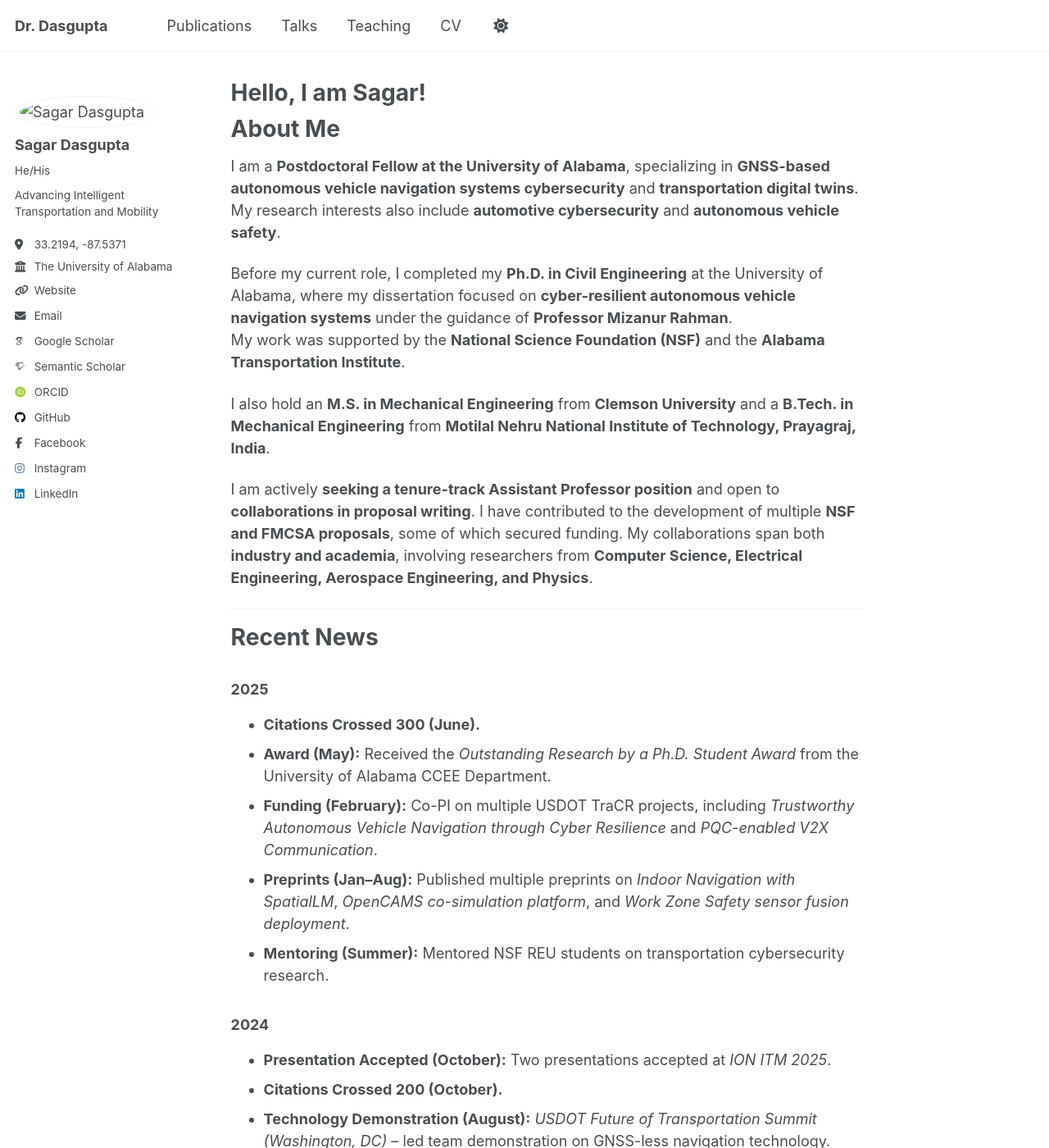
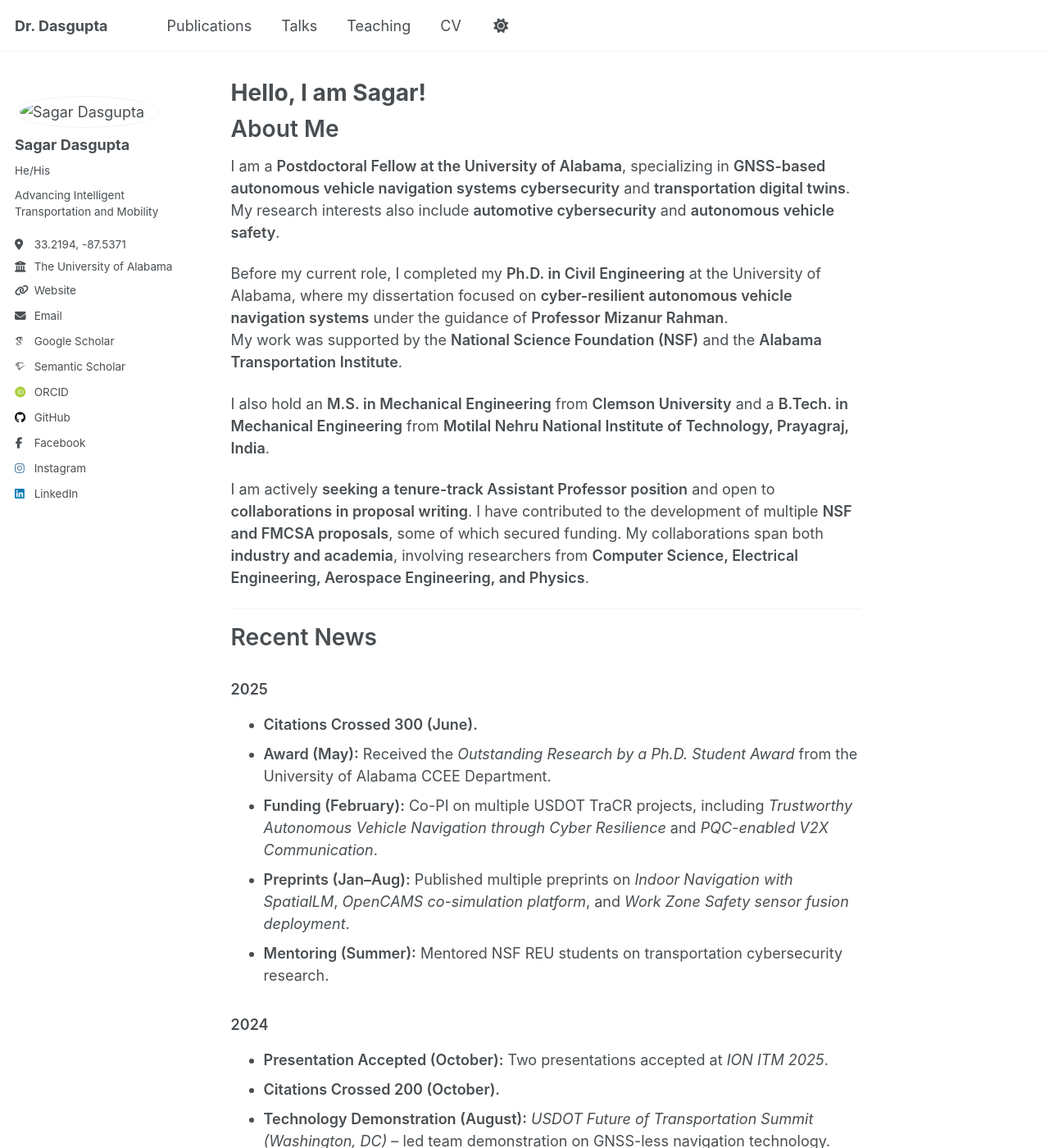
Before and after one commit to s-dasgupta/s-dasgupta.github.io, a Jekyll site: the page built from _pages/about.md, in a window 1280 px wide and 1400 px high. Shown: the whole window at 82% size. Built offline with Jekyll 4.4.1, drawn with Linux system fonts in a browser that asks for light colours; some web fonts are replaced; a script that is not in the unit is left out.

Commit message:
Add custom styles for main content and headings
Added custom styles to unify font family and heading weights.

```diff
--- a/_includes/head/custom.html
+++ b/_includes/head/custom.html
@@ -15,3 +15,35 @@
 <meta name="theme-color" content="#ffffff"/>
 
 <!-- end custom head snippets -->
+
+<style>
+/* Make the main content (right side) use the same system sans-serif stack as the sidebar */
+.page__content,
+.page__content p,
+.page__content li,
+.page__content dt,
+.page__content dd,
+.page__content table,
+.page__content code,
+.page__content pre,
+.page__content h1,
+.page__content h2,
+.page__content h3,
+.page__content h4,
+.page__content h5,
+.page__content h6 {
+  font-family: -apple-system, BlinkMacSystemFont, "Segoe UI", Roboto, Helvetica, Arial,
+               "Apple Color Emoji", "Segoe UI Emoji", "Segoe UI Symbol", sans-serif !important;
+}
+
+/* Optional tweaks so headings match the sidebar feel */
+.page__content h1,
+.page__content h2 { font-weight: 600; }
+.page__content h3,
+.page__content h4,
+.page__content h5,
+.page__content h6 { font-weight: 600; }
+
+/* Optional, tones down extra-heavy bold in paragraphs */
+.page__content strong { font-weight: 600; }
+</style>
```
